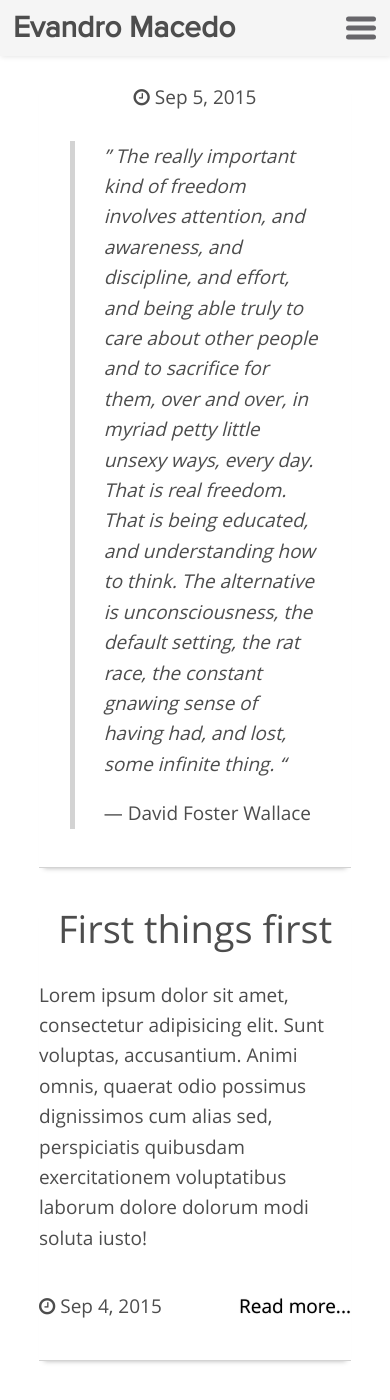
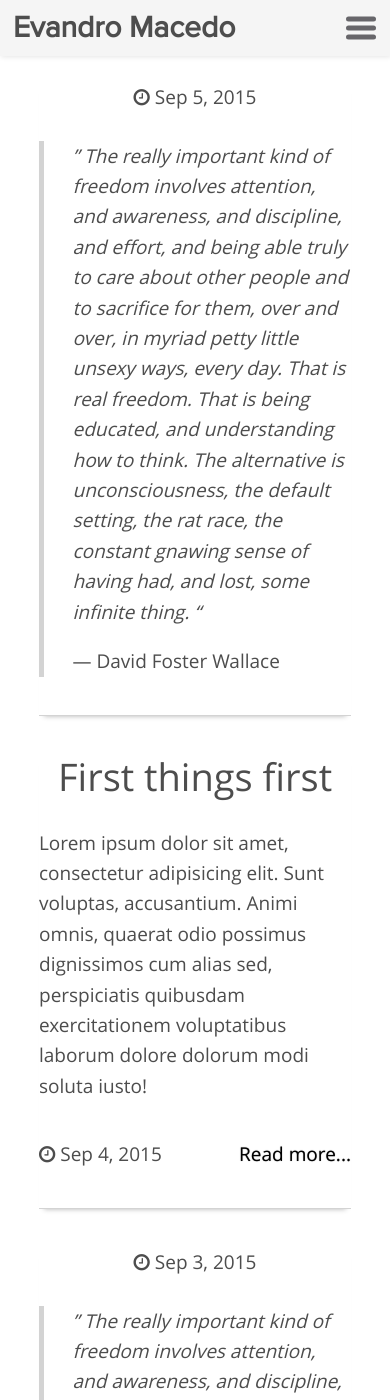
Before and after one commit to evandrohcm/evandrohcm.github.io, a Jekyll site: the page built from index.html, in a window 390 px wide and 1400 px high. Built offline with Jekyll 4.4.1, drawn with Linux system fonts in a browser that asks for light colours; the list of posts is cut into pages by our own code.

Commit message:
Adjusts blockquotes to 100% width on mobile devices

```diff
--- a/assets/css/main.scss
+++ b/assets/css/main.scss
@@ -533,6 +533,10 @@ blockquote {
     padding-top: 4.3em;
   }
 
+  blockquote {
+    width: 100%;
+  }
+
   .back-posts {
     margin-bottom: 0.8em;
   }
```
